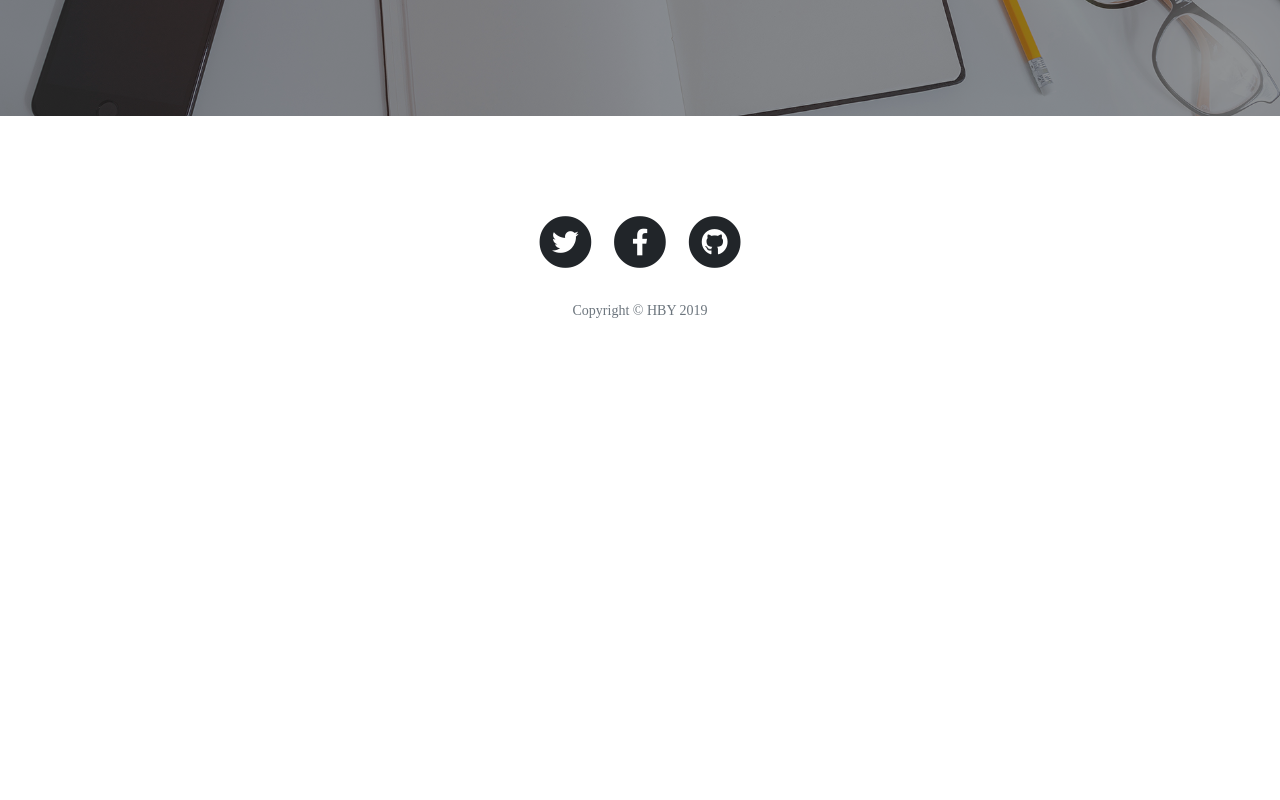
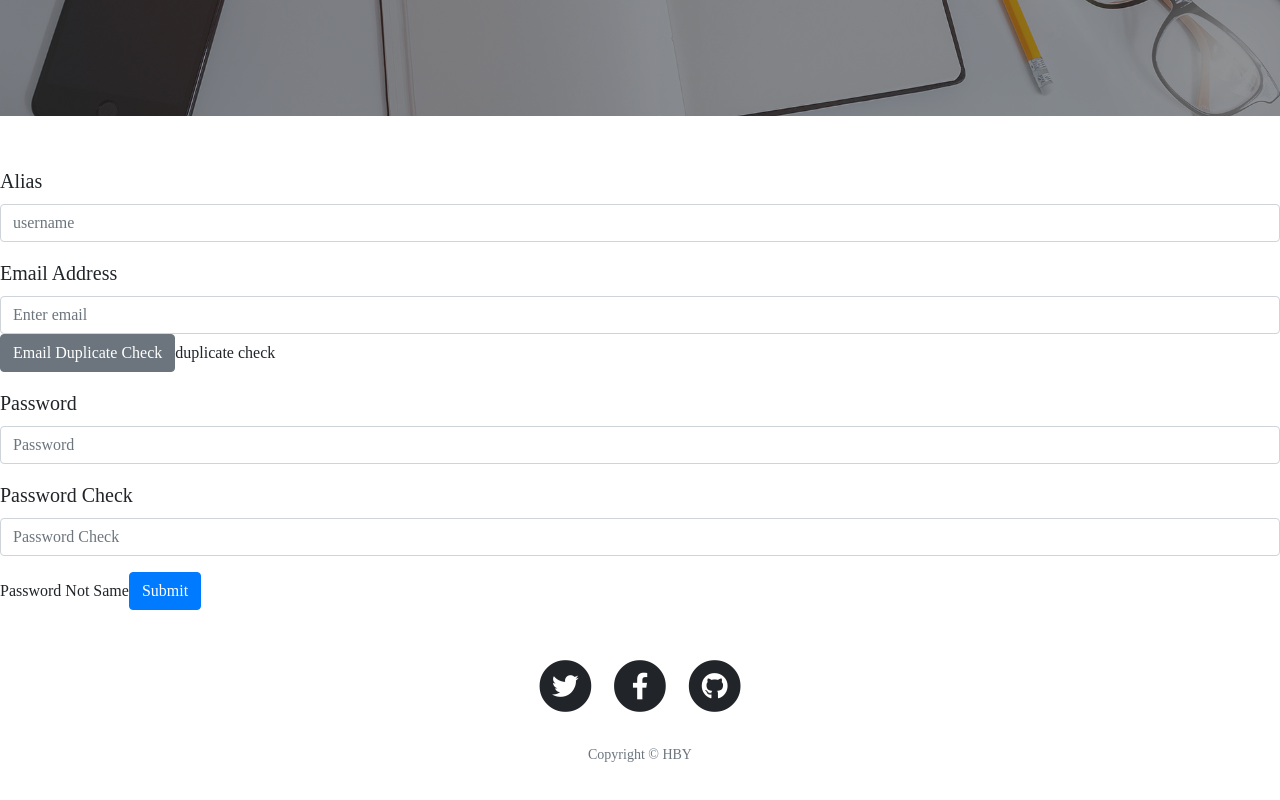
Before and after one commit to hwangby912/blog-front-master, a React (Create React App) app: page /join in a window 1280 px wide. Shown: the part 416-1216 px from the top of the page. Before the commit the page ends 802 px from the top, so only its background shows below. Built offline with nearby package versions, Linux system fonts and the light colour scheme.

Commit message:
login & join

```diff
--- a/src/components/App.js
+++ b/src/components/App.js
@@ -1,4 +1,4 @@
-import React from "react";
+import React, { useState } from "react";
 import { BrowserRouter, Route } from "react-router-dom";
 
 import Login from "./Login";
@@ -7,15 +7,25 @@ import Header from "./Header";
 import Home from "./Home";
 import Footer from "./Footer";
 import Post from "./Post";
+import Join from "./Join";
 
 export default function App() {
+  const [isLoggedIn, setIsLoggedIn] = useState(false);
+  const [isAdmin, setIsAdmin] = useState(false);
+  const auth = {
+    isLoggedIn,
+    isAdmin,
+    setIsLoggedIn,
+    setIsAdmin
+  };
   return (
     <BrowserRouter>
-      <Nav />
+      <Nav {...auth} />
       <Header />
       <Route exact path="/" component={Home} />
-      <Route path="/login" component={Login} />
+      <Route path="/login" render={props => <Login {...props} {...auth} />} />
       <Route path="/post/:id" component={Post} />
+      <Route path="/join" component={Join} />
       <Footer />
     </BrowserRouter>
   );
--- a/src/components/Footer.js
+++ b/src/components/Footer.js
@@ -32,7 +32,7 @@ export default function Footer() {
                 </a>
               </li>
             </ul>
-            <p className="copyright text-muted">Copyright &copy; HBY 2019</p>
+            <p className="copyright text-muted">Copyright &copy; HBY</p>
           </div>
         </div>
       </div>
--- a/src/components/Home.js
+++ b/src/components/Home.js
@@ -2,7 +2,7 @@ import React, { useState, useEffect } from "react";
 import axios from "axios";
 import Main from "./Main";
 import TagList from "./TagList";
-import { localURL } from "../config";
+import { baseURL } from "../config";
 
 export default function Home() {
   const [posts, setPosts] = useState(null);
@@ -10,12 +10,12 @@ export default function Home() {
   const [page, setPage] = useState(1);
 
   const getPosts = async (p = 1) => {
-    const url = `${localURL}/api/post?page=${p}`;
+    const url = `${baseURL}/api/post?page=${p}`;
     const { data } = await axios.get(url);
     setPosts(data.posts);
   };
   const getPostsByTag = async tag_id => {
-    const url = `${localURL}/api/post?tag=${tag_id}`;
+    const url = `${baseURL}/api/post?tag=${tag_id}`;
     const { data } = await axios.get(url);
     setPosts(data.posts);
   };
@@ -25,7 +25,7 @@ export default function Home() {
   };
 
   const getTags = async () => {
-    const url = `${localURL}/api/tag`;
+    const url = `${baseURL}/api/tag`;
     const { data } = await axios.get(url);
     setTags(data.tags);
   };
--- /dev/null
+++ b/src/components/Join.js
@@ -0,0 +1,87 @@
+import React, { useState } from "react";
+import axios from "axios";
+import { Redirect } from "react-router-dom";
+import { baseURL } from "../config";
+
+export default function Join() {
+  const [email, setEmail] = useState("");
+  const [password, setPassword] = useState("");
+  const [password2, setPassword2] = useState("");
+  const [isEmailChecked, setIsEmailChecked] = useState("yet");
+  const [isPasswordSame, setIsPasswordSame] = useState(false);
+  const [joinResult, setJoinResult] = useState(false);
+
+  const checkEmail = async () => {
+    const { data } = await axios.get(`${baseURL}/auth/email?email=${email}`);
+    setIsEmailChecked(data.result);
+  };
+
+  return (
+    <>
+      <form>
+        <div className="form-group">
+          <label>Alias</label>
+          <input type="text" className="form-control" placeholder="username" />
+        </div>
+        <div className="form-group">
+          <label>Email Address</label>
+          <input
+            type="email"
+            className="form-control"
+            placeholder="Enter email"
+            value={email}
+            onChange={e => {
+              setIsEmailChecked("yet");
+              setEmail(e.target.value);
+            }}
+          />
+          <button
+            type="button"
+            className="btn btn-secondary"
+            onClick={checkEmail}
+          >
+            Email Duplicate Check
+          </button>
+          <small>
+            {isEmailChecked === "yet"
+              ? "duplicate check"
+              : isEmailChecked
+              ? "Email Address Available"
+              : "Email Address Not Available"}
+          </small>
+        </div>
+        <div className="form-group">
+          <label>Password</label>
+          <input
+            type="password"
+            className="form-control"
+            placeholder="Password"
+            value={password}
+            onChange={e => {
+              setPassword(e.target.value);
+              setIsPasswordSame(e.target.value === password2);
+            }}
+          />
+        </div>
+        <div className="form-group">
+          <label>Password Check</label>
+          <input
+            type="password"
+            className="form-control"
+            placeholder="Password Check"
+            value={password2}
+            onChange={e => {
+              setPassword2(e.target.value);
+              setIsPasswordSame(e.target.value === password);
+            }}
+          />
+        </div>
+        <small>{isPasswordSame ? "Password Same" : "Password Not Same"}</small>
+
+        <button type="submit" className="btn btn-primary">
+          Submit
+        </button>
+      </form>
+    </>
+  );
+}
--- a/src/components/Login.js
+++ b/src/components/Login.js
@@ -1,30 +1,66 @@
-import React from "react";
+import React, { useState } from "react";
+import Axios from "axios";
+import { Redirect } from "react-router-dom";
+import { baseURL } from "../config";
 
-export default function Login() {
+export default function Login({ setIsLoggedIn, setIsAdmin, history }) {
+  const [loginState, setLoginState] = useState("init");
+  const handleSubmit = async e => {
+    e.preventDefault();
+    const { data } = await Axios.post(`${baseURL}/auth/login`, {
+      email: e.target.email.value,
+      password: e.target.password.value
+    });
+    if (!data.result) {
+      setLoginState("failed");
+    } else {
+      const { exp } = JSON.parse(
+        atob(data.token.split(".")[1]) // base64 decoding
+      );
+      const expires = new Date(exp * 1000).toUTCString();
+      document.cookie = `Authorization=JWT ${data.token};expires=${expires}`;
+      setIsAdmin(data.admin);
+      setIsLoggedIn(true);
+      setLoginState("success");
+    }
+  };
   return (
     <>
-      <form>
-        <div class="form-group">
-          <label for="exampleInputEmail1">Email address</label>
+      {loginState === "success" ? <Redirect to="/" /> : null}
+      <form onSubmit={handleSubmit}>
+        <small>
+          {loginState === "failed" && "please check email or password"}
+        </small>
+        <div className="form-group">
+          <label htmlFor="exampleInputEmail1">Email address</label>
           <input
             type="email"
-            class="form-control"
+            className="form-control"
             id="exampleInputEmail1"
+            name="email"
             aria-describedby="emailHelp"
             placeholder="Enter email"
           />
         </div>
-        <div class="form-group">
-          <label for="exampleInputPassword1">Password</label>
+        <div className="form-group">
+          <label htmlFor="exampleInputPassword1">Password</label>
           <input
             type="password"
-            class="form-control"
+            className="form-control"
             id="exampleInputPassword1"
+            name="password"
             placeholder="Password"
           />
         </div>
-        <button type="submit" class="btn btn-primary">
+        <button type="submit" className="btn btn-primary">
           Submit
+        </button>
+        <button
+          type="button"
+          className="btn btn-secondary"
+          onClick={() => history.push("/join")}
+        >
+          Sign Up
         </button>
       </form>
     </>
--- a/src/components/Nav.js
+++ b/src/components/Nav.js
@@ -1,7 +1,15 @@
-import React from "react";
+import React, { useEffect } from "react";
 import { Link } from "react-router-dom";
 
-export default function Nav() {
+export default function Nav({ isLoggedIn, setIsLoggedIn, setIsAdmin }) {
+  const logout = () => {
+    document.cookie = `Authorization=;expires=${new Date().toUTCString()}`;
+    setIsLoggedIn(false);
+    setIsAdmin(false);
+  };
+  useEffect(() => {
+    setIsLoggedIn(document.cookie.includes("Authorization"));
+  }, []);
   return (
     <nav
       className="navbar navbar-expand-lg navbar-light fixed-top"
@@ -23,9 +31,15 @@ export default function Nav() {
               </Link>
             </li>
             <li className="nav-item">
-              <Link className="nav-link" to="/login">
-                Login
-              </Link>
+              {isLoggedIn ? (
+                <a className="nav-link" onClick={logout}>
+                  Log Out
+                </a>
+              ) : (
+                <Link className="nav-link" to="/login">
+                  Log In
+                </Link>
+              )}
             </li>
           </ul>
         </div>
--- a/src/components/Post.js
+++ b/src/components/Post.js
@@ -1,19 +1,17 @@
 import React, { useState, useEffect } from "react";
 import axios from "axios";
-import { localURL } from "../config";
+import { baseURL } from "../config";
 
 export default function Post({ match }) {
   const [post, setPost] = useState(null);
   const getPost = async () => {
-    const url = `${localURL}/api/post/${match.params.id}`;
+    const url = `${baseURL}/api/post/${match.params.id}`;
     const { data } = await axios.get(url);
     setPost(data);
   };
-
   useEffect(() => {
     getPost();
   }, []);
-
   return (
     <>
       <h1>{post && post.title}</h1>
--- a/src/config.js
+++ b/src/config.js
@@ -1,4 +1,4 @@
-export const localURL = "https://binsansong.herokuapp.com";
+export const baseURL = "https://binsansong.herokuapp.com";
 /*
-export const localURL = 'http://168.126.63.1:3000';
+export const baseURL = 'http://168.126.63.1:3000';
 */
```
Also changed, not shown: src/static/css/clean-blog.min.css.
